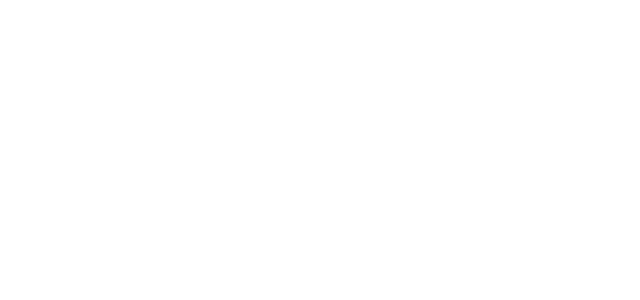
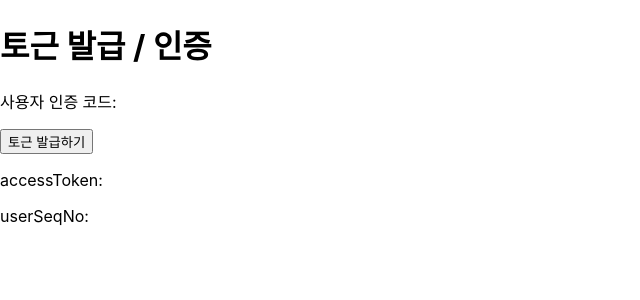
Before and after one commit to jinnkimm7/fintech-academy, a React (Create React App) app: page /authResult in a window 1280 px wide. Before the commit this address had no page. Shown: the top 300 px of the page, without its empty margins (0-640 px from the left). Built offline with nearby package versions, Linux system fonts and the light colour scheme; the HTML template or start-up script is replaced by a standard one.

Commit message:
Feat: 토큰발급 받기

```diff
--- a/src/App.js
+++ b/src/App.js
@@ -1,11 +1,13 @@
 import { BrowserRouter, Route, Routes } from 'react-router-dom';
 import MainPage from './pages/MainPage';
+import AuthResult from './pages/AuthResult';
 
 function App() {
   return (
     <BrowserRouter>
       <Routes>
         <Route path='/' element={<MainPage />} />
+        <Route path='/authResult' element={<AuthResult />} />
       </Routes>
     </BrowserRouter>
   );
--- /dev/null
+++ b/src/pages/AuthResult.jsx
@@ -0,0 +1,57 @@
+import React, { useState } from 'react'
+import { useLocation } from 'react-router-dom'
+import queryString from 'query-string';
+import axios from 'axios';
+
+const AuthResult = () => {
+  // 사용자 인증 코드 가져오기
+  const queryParams = useLocation().search;
+  const parsed = queryString.parse(queryParams);
+  const code = parsed.code;
+
+  const [accessToken, setAccessToken] = useState('');
+  const [userSeqNo, setUserSeqNo] = useState('');
+
+  const handleClick = () => {
+    let requestOption = {
+      // 메뉴얼을 보고 작성
+      url: '/oauth/2.0/token',
+      method: 'POST',
+      headers: {
+        'Content-Type': 'application/x-www-form-urlencoded; charset=UTF-8',
+      },
+      data: {
+        code: code,
+        client_id: 'a14c06cd-a39b-4d4c-a4cf-1682a4d9a9f5',
+        client_secret: '3ff5a605-b3ff-4a25-aff6-041b5722a2c5',
+        redirect_uri: 'http://localhost:3000/authResult',
+        grant_type: 'authorization_code',
+      },
+    }
+
+    axios(requestOption).then(({ data }) => {
+      setAccessToken(data.access_token);
+      setUserSeqNo(data.user_seq_no);
+
+      if (data.rsp_code !== 'O0001') {
+        localStorage.setItem('accessToken', data.accessToken);
+        localStorage.setItem('userSeqNo', data.userSeqNo);
+        alert('저장 완료!');
+      } else { // 인증요청거부라면, (인증시간이 만료되었다면,)
+        alert('인증에 실패했습니다. 다시 시도해주세요!')
+      }
+    });
+  };
+
+  return (
+    <div>
+      <h1>토근 발급 / 인증</h1>
+      <p>사용자 인증 코드: {code}</p>
+      <button onClick={handleClick}>토근 발급하기</button>
+      <p>accessToken: {accessToken}</p>
+      <p>userSeqNo: {userSeqNo}</p>
+    </div>
+  )
+}
+
+export default AuthResult
```
